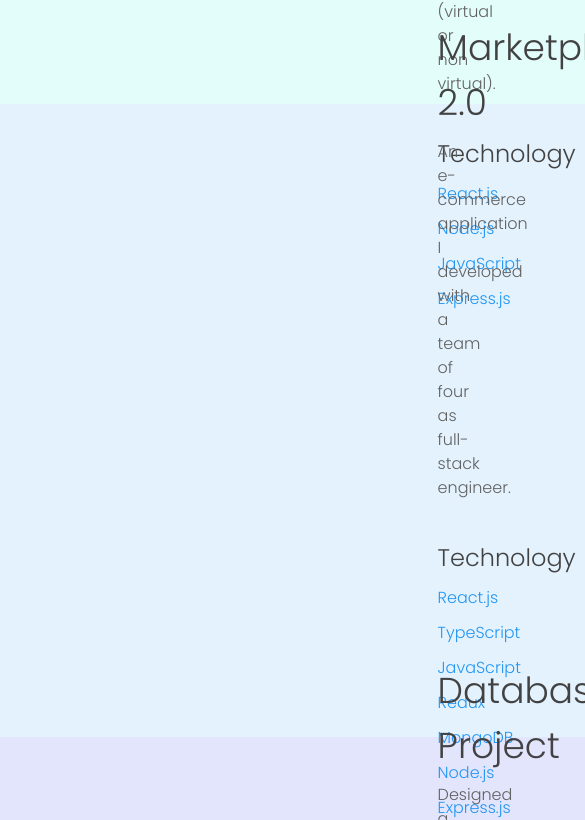
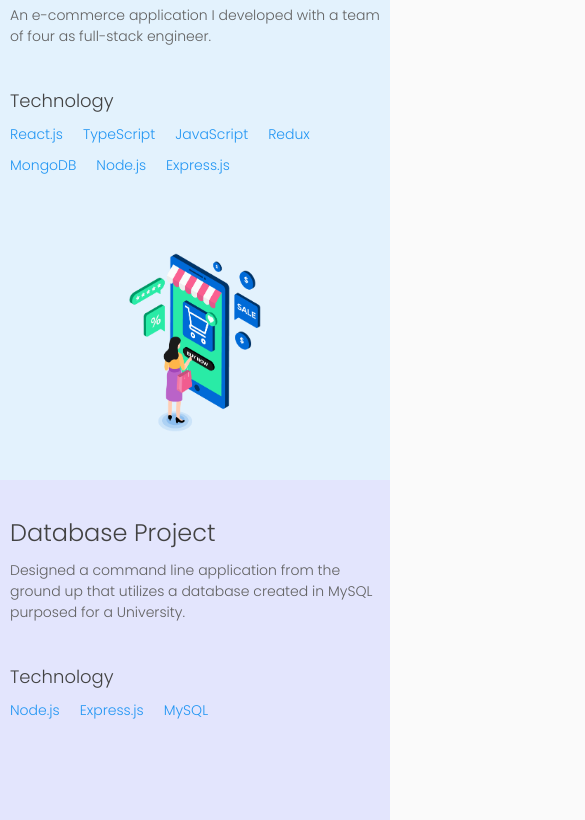
Before and after one commit to vincenttse15/portfolio, a Gatsby site: page / in a window 390 px wide. Shown: the part 1180-2000 px from the top of the page, 585 px wide, since content can reach past the window. Built offline with nearby package versions, Linux system fonts and the light colour scheme; Gatsby itself is replaced by a stand-in of ours; a web font is replaced by a local one.

Commit message:
made index page responsive

```diff
--- a/src/styles/about.module.scss
+++ b/src/styles/about.module.scss
@@ -6,8 +6,8 @@
 }
 
 .padding {
-  padding-left: 40vh;
-  padding-right: 40vh;
+  padding-left: 375px;
+  padding-right: 375px;
 }
 
 .image_container {
@@ -172,3 +172,39 @@
   justify-content: center;
   max-height: 100%;
 }
+
+@media only screen and (max-width: 1700px) {
+  .padding {
+    padding: 0px 300px;
+  }
+}
+
+@media only screen and (max-width: 1400px) {
+  .padding {
+    padding: 0px 200px;
+  }
+}
+
+@media only screen and (max-width: 1118px) {
+  .padding {
+    padding: 0px 100px;
+  }
+}
+
+@media only screen and (max-width: 813px) {
+  .padding {
+    padding: 0px 50px;
+  }
+}
+
+@media only screen and (max-width: 610px) {
+  .padding {
+    padding: 0px 25px;
+  }
+}
+
+@media only screen and (max-width: 570px) {
+  .padding {
+    padding: 0px 10px;
+  }
+}
--- a/src/styles/contact.module.scss
+++ b/src/styles/contact.module.scss
@@ -1,8 +1,8 @@
 @use 'theme' as *;
 
 .padding {
-  padding-left: 50vh;
-  padding-right: 50vh;
+  padding-left: 375px;
+  padding-right: 375px;
 }
 
 .container {
@@ -30,6 +30,42 @@
 }
 
 .divider {
-  margin-top: 50px;
+  margin-top: 100px;
   border-bottom: 1px solid #E0E0E0;
 }
+
+@media only screen and (max-width: 1700px) {
+  .padding {
+    padding: 0px 300px;
+  }
+}
+
+@media only screen and (max-width: 1400px) {
+  .padding {
+    padding: 0px 200px;
+  }
+}
+
+@media only screen and (max-width: 1118px) {
+  .padding {
+    padding: 0px 100px;
+  }
+}
+
+@media only screen and (max-width: 813px) {
+  .padding {
+    padding: 0px 50px;
+  }
+}
+
+@media only screen and (max-width: 610px) {
+  .padding {
+    padding: 0px 25px;
+  }
+}
+
+@media only screen and (max-width: 570px) {
+  .padding {
+    padding: 0px 10px;
+  }
+}
--- a/src/styles/footer.module.scss
+++ b/src/styles/footer.module.scss
@@ -32,8 +32,8 @@
 }
 
 .padding {
-  padding-left: 40vh;
-  padding-right: 40vh;
+  padding-left: 375px;
+  padding-right: 375px;
 }
 
 .social_image {
@@ -48,3 +48,39 @@
 .social_link {
   color: #2296f3;
 }
+
+@media only screen and (max-width: 1700px) {
+  .padding {
+    padding: 0px 300px;
+  }
+}
+
+@media only screen and (max-width: 1400px) {
+  .padding {
+    padding: 0px 200px;
+  }
+}
+
+@media only screen and (max-width: 1118px) {
+  .padding {
+    padding: 0px 100px;
+  }
+}
+
+@media only screen and (max-width: 813px) {
+  .padding {
+    padding: 0px 50px;
+  }
+}
+
+@media only screen and (max-width: 610px) {
+  .padding {
+    padding: 0px 25px;
+  }
+}
+
+@media only screen and (max-width: 570px) {
+  .padding {
+    padding: 0px 10px;
+  }
+}
--- a/src/styles/index.module.scss
+++ b/src/styles/index.module.scss
@@ -3,21 +3,21 @@
 body {
   background-color: #FAFAFA;
   margin: 0;
-  height: 100vh;
-  width: 100vw;
+  height: 100%;
+  width: 100%;
   max-width: 100%;
 }
 
 .padding {
-  padding-left: 40vh;
-  padding-right: 40vh;
+  padding-left: 375px;
+  padding-right: 375px;
 }
 
 .home_container {
   display: flex;
   flex-direction: column;
   font-family: $lato;
-  height: 70vh;
+  height: 655px;
 }
 
 .home_text_container {
@@ -39,7 +39,7 @@
   font-size: 30px;
   font-weight: 500;
   color: #212121;
-  width: 30em;
+  max-width: 30em;
 }
 
 .home_highlight {
@@ -49,19 +49,19 @@
 .doremeet_container {
   background-color: #e3fdfb;
   display: flex;
-  height: 75vh;
+  height: 700px;
 }
 
 .marketplace_container {
   background-color: #E3F2FD;
   display: flex;
-  height: 75vh;
+  height: 700px;
 }
 
 .database_container {
   background-color: #e3e5fd;
   display: flex;
-  height: 75vh;
+  height: 700px;
 }
 
 .image_container {
@@ -139,3 +139,123 @@
   justify-content: center;
   max-height: 50%;
 }
+
+@media only screen and (max-width: 1700px) {
+  .padding {
+    padding: 0px 300px;
+  }
+}
+
+@media only screen and (max-width: 1400px) {
+  .padding {
+    padding: 0px 200px;
+  }
+}
+
+@media only screen and (max-width: 1118px) {
+  .padding {
+    padding: 0px 100px;
+  }
+}
+
+@media only screen and (max-width: 916px) {
+  .home_container {
+    height: 500px;
+  }
+
+  .doremeet_container {
+    height: 550px;
+  }
+
+  .marketplace_container {
+    height: 550px;
+  }
+
+  .database_container {
+    height: 550px;
+  }
+}
+
+@media only screen and (max-width: 900px) {
+  .project_title {
+    font-size: 30px;
+  }
+
+  .project_description {
+    font-size: 14px;
+  }
+
+  .project_technology_title {
+    font-size: 20px;
+  }
+
+  .project_technology {
+    font-size: 14px;
+  }
+}
+
+@media only screen and (max-width: 813px) {
+  .padding {
+    padding: 0px 50px;
+  }
+}
+
+@media only screen and (max-width: 706px) {
+  //make home h1 and h2 smaller
+  .home_h1 {
+    font-size: 36px;
+  }
+
+  .home_h2 {
+    font-size: 24px;
+  }
+  //make font smaller for projects
+  .project_title {
+    font-size: 24px;
+  }
+
+  .project_technology_title {
+    font-size: 18px;
+  }
+}
+
+@media only screen and (max-width: 610px) {
+  .padding {
+    padding: 0px 25px;
+  }
+
+  .description_container {
+    padding-left: 50px;
+  }
+}
+
+@media only screen and (max-width: 570px) {
+  .padding {
+    padding: 0px 10px;
+  }
+
+  .doremeet_container {
+    flex-direction: column-reverse;
+    align-items: center;
+  }
+
+  .marketplace_container {
+    flex-direction: column-reverse;
+    align-items: center;
+  }
+
+  .database_container {
+    flex-direction: column-reverse;
+    align-items: center;
+  }
+  .description_container {
+    padding-left: 0px;
+    width: 100%;
+    min-height: 50%;
+  }
+
+  .image_container {
+    width: 100%;
+    height: 50%;
+  }
+}
--- a/src/styles/navbar.module.scss
+++ b/src/styles/navbar.module.scss
@@ -11,8 +11,8 @@
 }
 
 .padding {
-  padding-left: 40vh;
-  padding-right: 40vh;
+  padding-left: 375px;
+  padding-right: 375px;
 }
 
 .name {
@@ -49,3 +49,47 @@
   text-decoration: none;
   color: #f5f5f5;
 }
+
+@media only screen and (max-width: 1700px) {
+  .padding {
+    padding: 0px 300px;
+  }
+}
+
+@media only screen and (max-width: 1400px) {
+  .padding {
+    padding: 0px 200px;
+  }
+}
+
+@media only screen and (max-width: 1118px) {
+  .padding {
+    padding: 0px 100px;
+  }
+}
+
+@media only screen and (max-width: 813px) {
+  .padding {
+    padding: 0px 50px;
+  }
+}
+
+@media only screen and (max-width: 610px) {
+  .padding {
+    padding: 0px 25px;
+  }
+}
+
+@media only screen and (max-width: 570px) {
+  .padding {
+    padding: 0px 10px;
+  }
+
+  .name {
+    display: none;
+  }
+
+  .link_container {
+    display: none;
+  }
+}
```
